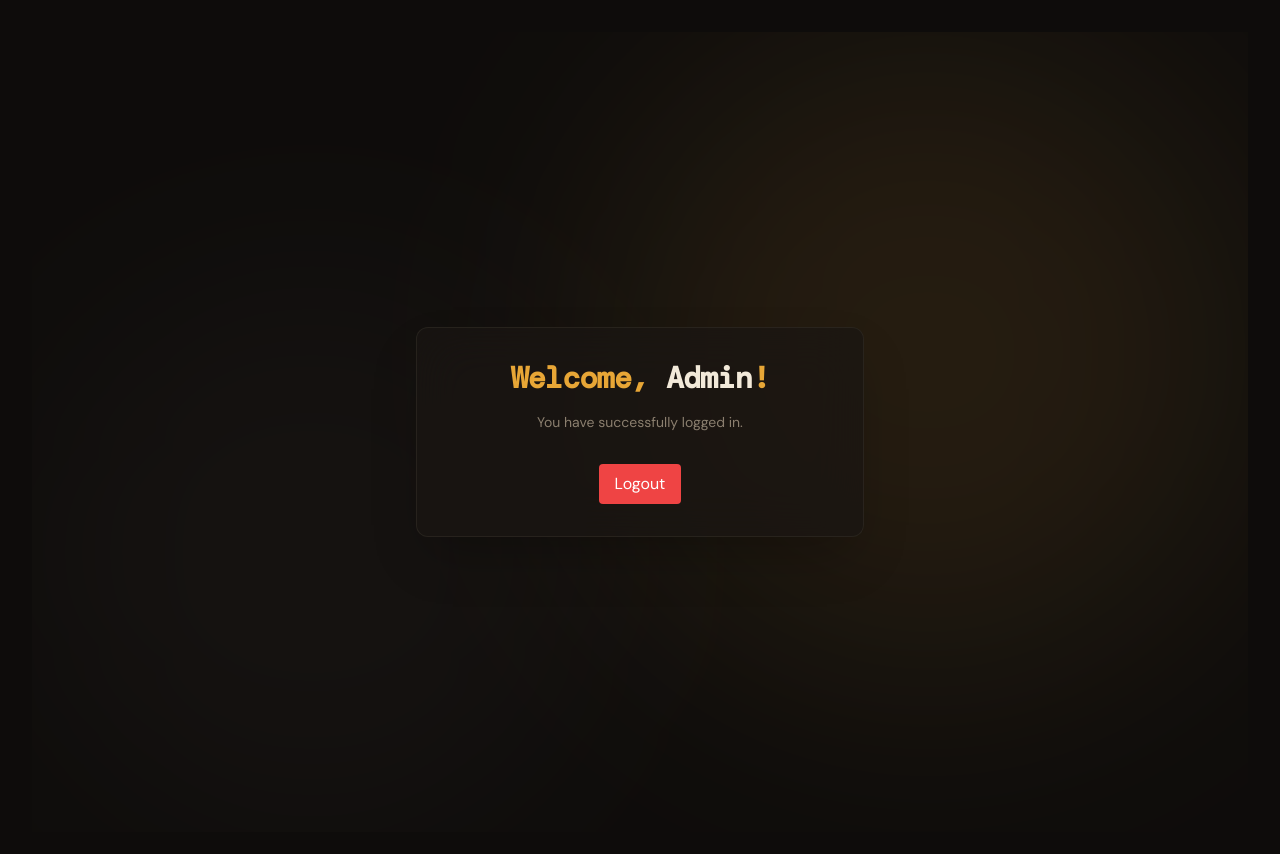
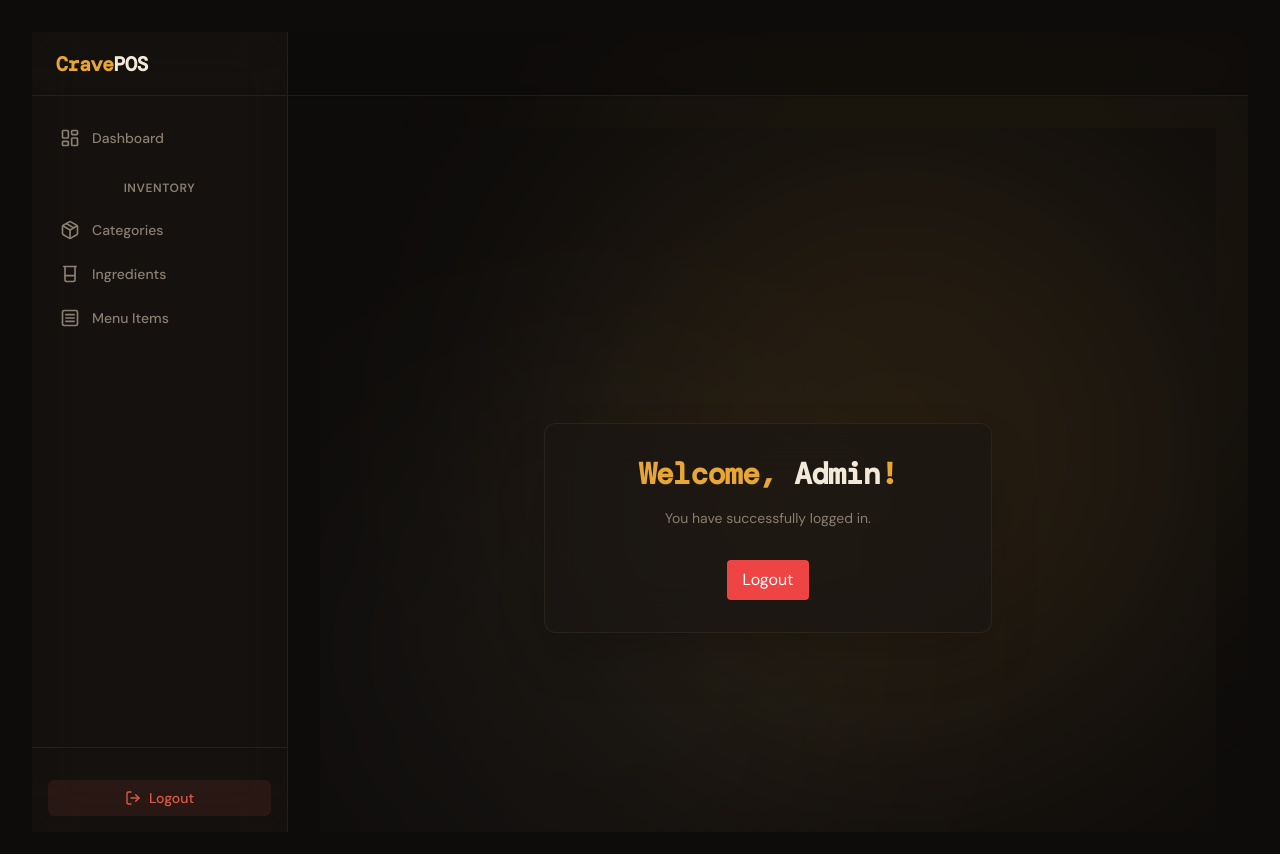
Before and after one commit to Pukar777/PosInventory, a React (Vite) app in the folder frontend/: page / in a window 1280 px wide. Shown: the top 854 px of the page. Built offline with nearby package versions, Linux system fonts and the light colour scheme; no server answers; sample sign-in values are in the browser's storage; a web font is replaced by a local one.

Commit message:
feat: frontend admin layout and basic pages

```diff
--- a/frontend/package.json
+++ b/frontend/package.json
@@ -19,7 +19,7 @@
     "clsx": "^2.1.1",
     "date-fns": "^4.1.0",
     "laravel-echo": "^2.3.0",
-    "lucide-react": "^0.574.0",
+    "lucide-react": "^0.575.0",
     "pusher-js": "^8.4.0",
     "react": "^19.2.0",
     "react-dom": "^19.2.0",
--- a/frontend/src/App.tsx
+++ b/frontend/src/App.tsx
@@ -33,15 +33,25 @@ function Dashboard() {
   )
 }
 
+import AdminLayout from '@/components/AdminLayout'
+import CategoriesPage from '@/pages/admin/categories/CategoriesPage'
+import IngredientsPage from '@/pages/admin/ingredients/IngredientsPage'
+import MenuItemsPage from '@/pages/admin/menu-items/MenuItemsPage'
+
 function AppContent() {
   return (
     <Routes>
       <Route path="/login" element={<LoginPage />} />
       <Route path="/" element={
         <ProtectedRoute allowedRoles={['admin']}>
-          <Dashboard />
+          <AdminLayout />
         </ProtectedRoute>
-      } />
+      }>
+        <Route index element={<Dashboard />} />
+        <Route path="admin/categories" element={<CategoriesPage />} />
+        <Route path="admin/ingredients" element={<IngredientsPage />} />
+        <Route path="admin/menu-items" element={<MenuItemsPage />} />
+      </Route>
     </Routes>
   )
 }
--- /dev/null
+++ b/frontend/src/components/AdminLayout.tsx
@@ -0,0 +1,72 @@
+import { Link, Outlet } from 'react-router-dom'
+import { useAuth } from '@/context/AuthContext'
+import { LogOut, Package, Beaker, MenuSquare, LayoutDashboard } from 'lucide-react'
+
+export default function AdminLayout() {
+    const { user, logout } = useAuth()
+
+    return (
+        <div className="flex h-screen w-full bg-background overflow-hidden relative">
+            {/* Sidebar */}
+            <aside className="w-64 flex flex-col border-r border-border/50 bg-card/50 backdrop-blur-xl z-20">
+                <div className="h-16 flex items-center px-6 border-b border-border/50">
+                    <h2 className="text-xl font-bold font-mono text-primary tracking-tight">Crave<span className="text-foreground">POS</span></h2>
+                </div>
+
+                <nav className="flex-1 overflow-y-auto py-6 px-4 space-y-2">
+                    <Link to="/" className="flex items-center gap-3 px-3 py-2 text-sm font-medium rounded-md hover:bg-accent hover:text-accent-foreground text-muted-foreground transition-colors group">
+                        <LayoutDashboard className="w-5 h-5 group-hover:text-primary transition-colors" />
+                        Dashboard
+                    </Link>
+                    <div className="pt-4 pb-2">
+                        <p className="px-3 text-xs font-semibold tracking-wider text-muted-foreground uppercase">Inventory</p>
+                    </div>
+                    <Link to="/admin/categories" className="flex items-center gap-3 px-3 py-2 text-sm font-medium rounded-md hover:bg-accent hover:text-accent-foreground text-muted-foreground transition-colors group">
+                        <Package className="w-5 h-5 group-hover:text-primary transition-colors" />
+                        Categories
+                    </Link>
+                    <Link to="/admin/ingredients" className="flex items-center gap-3 px-3 py-2 text-sm font-medium rounded-md hover:bg-accent hover:text-accent-foreground text-muted-foreground transition-colors group">
+                        <Beaker className="w-5 h-5 group-hover:text-primary transition-colors" />
+                        Ingredients
+                    </Link>
+                    <Link to="/admin/menu-items" className="flex items-center gap-3 px-3 py-2 text-sm font-medium rounded-md hover:bg-accent hover:text-accent-foreground text-muted-foreground transition-colors group">
+                        <MenuSquare className="w-5 h-5 group-hover:text-primary transition-colors" />
+                        Menu Items
+                    </Link>
+                </nav>
+
+                <div className="p-4 border-t border-border/50">
+                    <div className="flex items-center justify-between mb-4 px-2">
+                        <div className="flex flex-col">
+                            <span className="text-sm font-medium text-foreground">{user?.name}</span>
+                            <span className="text-xs text-muted-foreground truncate max-w-[140px]">{user?.email}</span>
+                        </div>
+                    </div>
+                    <button
+                        onClick={logout}
+                        className="w-full flex items-center justify-center gap-2 px-4 py-2 bg-destructive/10 text-destructive hover:bg-destructive hover:text-destructive-foreground rounded-md text-sm font-medium transition-colors"
+                    >
+                        <LogOut className="w-4 h-4" />
+                        Logout
+                    </button>
+                </div>
+            </aside>
+
+            {/* Main Content */}
+            <main className="flex-1 flex flex-col h-full relative z-10 overflow-hidden">
+                {/* Ambient background for main area */}
+                <div className="absolute top-[-20%] right-[-10%] w-[50rem] h-[50rem] bg-primary/5 rounded-full blur-[100px] pointer-events-none" />
+
+                <div className="h-16 flex items-center px-8 border-b border-border/50 bg-background/80 backdrop-blur-md sticky top-0 z-10 shadow-sm">
+                    {/* Can add breadcrumbs or top right actions here later */}
+                </div>
+
+                <div className="flex-1 overflow-auto p-8">
+                    <div className="max-w-6xl mx-auto w-full">
+                        <Outlet />
+                    </div>
+                </div>
+            </main>
+        </div>
+    )
+}
--- /dev/null
+++ b/frontend/src/pages/admin/categories/CategoriesPage.tsx
@@ -0,0 +1,8 @@
+export default function CategoriesPage() {
+    return (
+        <div>
+            <h1 className="text-2xl font-bold mb-6">Categories</h1>
+            <p className="text-muted-foreground">Manage your menu categories.</p>
+        </div>
+    )
+}
--- /dev/null
+++ b/frontend/src/pages/admin/ingredients/IngredientsPage.tsx
@@ -0,0 +1,8 @@
+export default function IngredientsPage() {
+    return (
+        <div>
+            <h1 className="text-2xl font-bold mb-6">Ingredients</h1>
+            <p className="text-muted-foreground">Manage raw ingredients and stock levels.</p>
+        </div>
+    )
+}
--- /dev/null
+++ b/frontend/src/pages/admin/menu-items/MenuItemsPage.tsx
@@ -0,0 +1,8 @@
+export default function MenuItemsPage() {
+    return (
+        <div>
+            <h1 className="text-2xl font-bold mb-6">Menu Items</h1>
+            <p className="text-muted-foreground">Manage dishes and their recipes.</p>
+        </div>
+    )
+}
```
Also changed, not shown: 1 other file (tests, documents, lock files or other folders).
